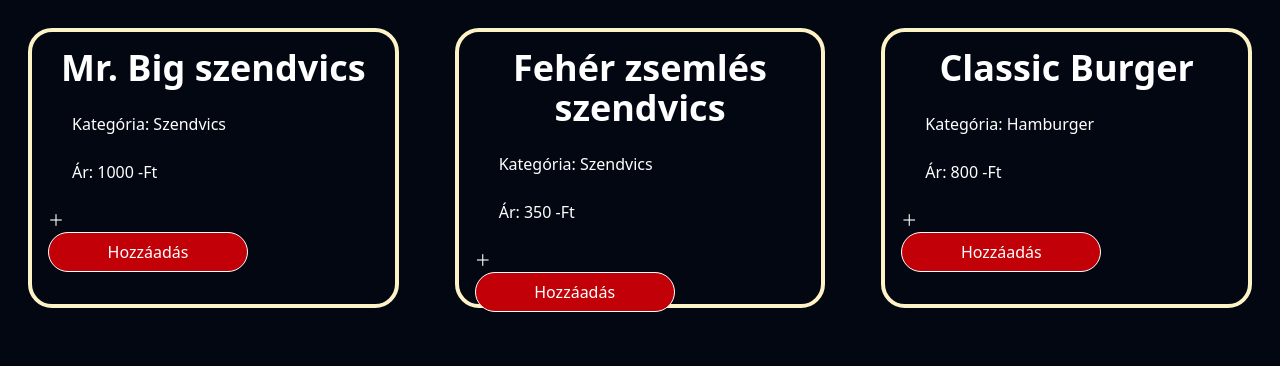
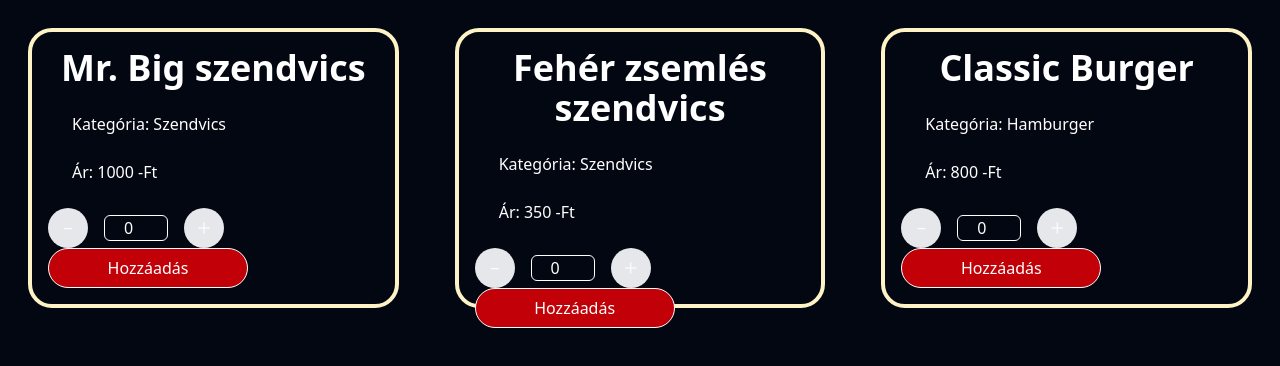
Before and after one commit to Jedlik202513A/Projektnap_JedlikBufe, a Nuxt app in the folder frontend/: page /menu in a window 1280 px wide. Shown: the top 366 px of the page. Built offline with nearby package versions, Linux system fonts and the light colour scheme.

Commit message:
Enhance FoodCard component to support item quantity selection for cart addition

```diff
--- a/frontend/app/components/FoodCard.vue
+++ b/frontend/app/components/FoodCard.vue
@@ -1,27 +1,42 @@
 <script setup lang="ts">
 
 import type { Item } from '~/types/Item.ts';
-
-const cartStore = useCartStore()
-
-const AddToCart = (item: Item)=>{
-    cartStore.addItem(item)
-}
 
 const props = defineProps<{
     item: Item
 }>()
 
+const cartStore = useCartStore()
+
+const quantity = ref(0)
+
+const AddToCart = (item: Item, quantity: number)=>{
+    cartStore.addItem(item, quantity)
+    console.log(cartStore.getItems)
+}
+
+const addQuantity = () => {
+    if (quantity.value < props.item.stock) {
+        quantity.value++
+    }
+}
+
+const subtractQuantity = () => {
+    if (quantity.value > 0) {
+        quantity.value--
+    }
+}
 </script>
 <template>
     <div class="border-4 border-amber-100 h-70 m-7 p-4 rounded-3xl md:w-xl lg:w-xl">
         <h1 class="font-bold text-4xl text-center">{{ item.name }}</h1>
         <p class="m-6">Kategória: {{ item.category.name }}</p>
         <p class="m-6">Ár: {{ item.price }} -Ft</p>
-
-        <div class="flex">
-            <button class="">&#65291</button>
+        <div class="flex items-center space-x-4">
+            <button class="w-10 h-10 bg-gray-200 rounded-full flex items-center justify-center cursor-pointer" @click="subtractQuantity()">&#8722;</button>
+            <input type="number" v-model="quantity" class="w-16 text-center border rounded-md" min="0" :max="item.stock"/>
+            <button class="w-10 h-10 bg-gray-200 rounded-full flex items-center justify-center cursor-pointer" @click="addQuantity()">&#65291;</button>
         </div>
-        <button class="bg-red-700 w-50 h-10 border rounded-4xl" v-on:click="AddToCart(item)">Hozzáadás</button>
+        <button class="bg-red-700 w-50 h-10 border rounded-4xl" @click="AddToCart(item, quantity)">Hozzáadás</button>
     </div>
   </template>
```
